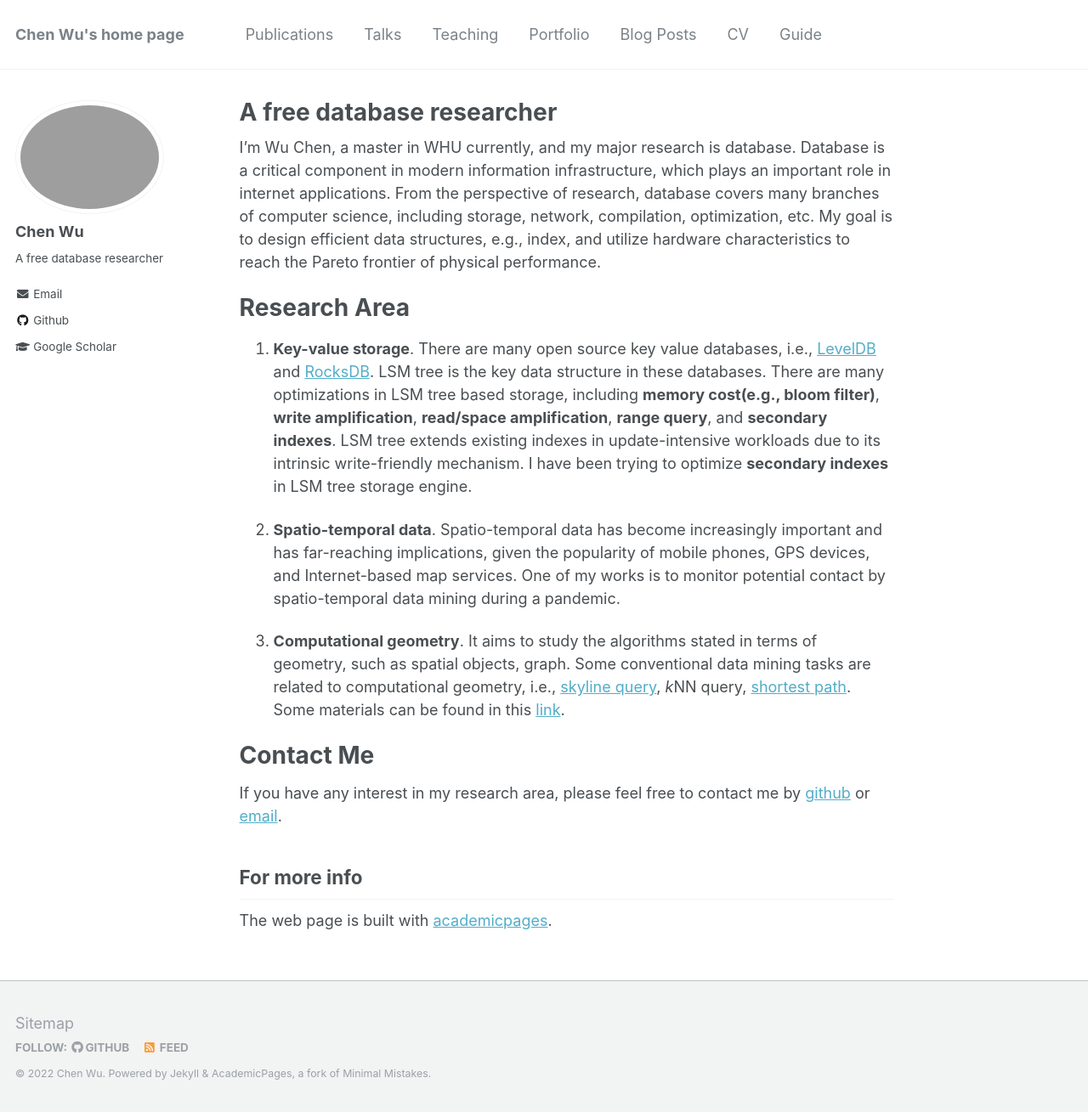
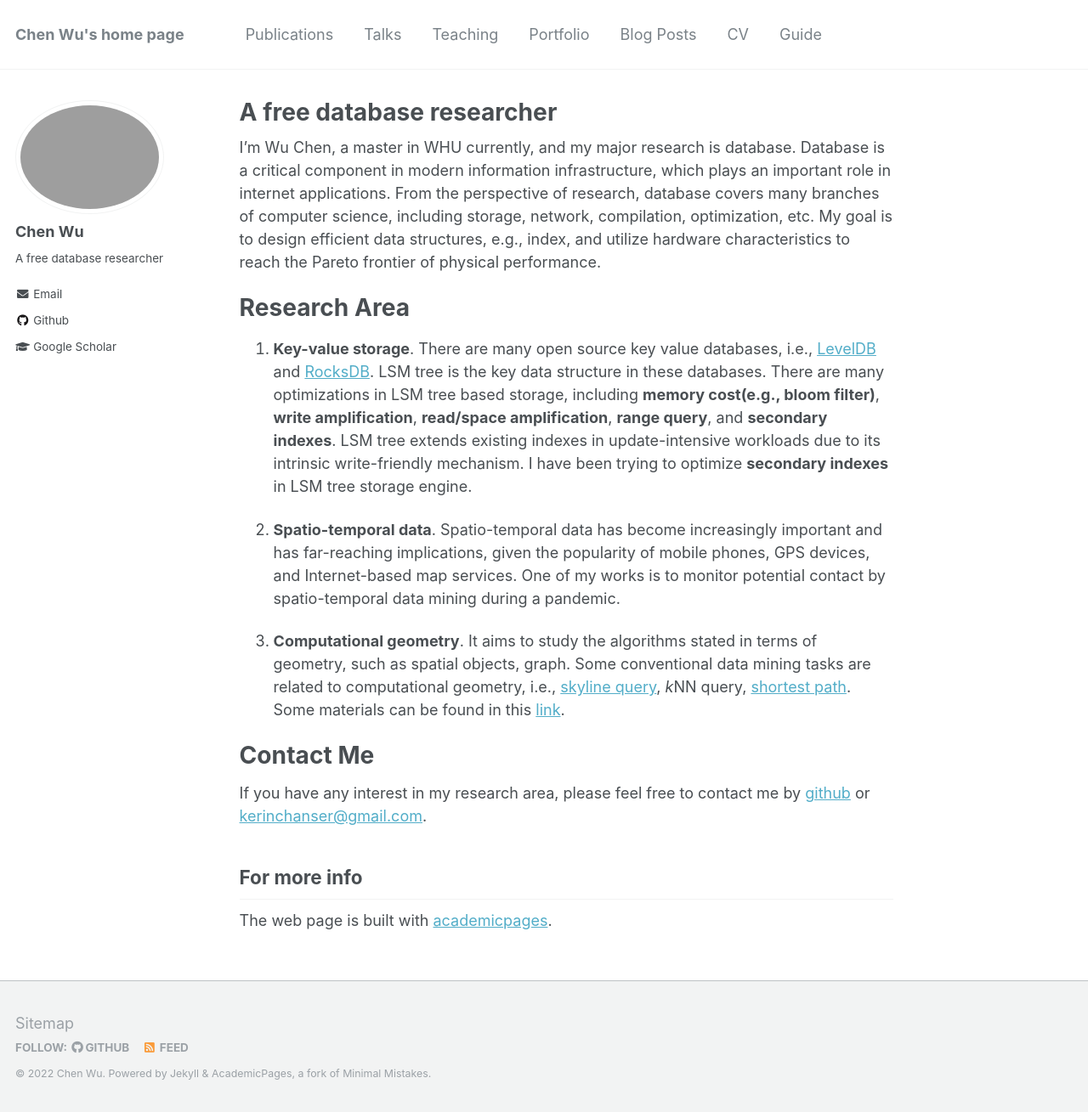
Before and after one commit to Rauthy/Rauthy.github.io, a Jekyll site: the page built from _pages/about.md, in a window 1280 px wide and 1309 px high. Shown: the whole window at 85% size. Built offline with Jekyll 4.4.1, drawn with Linux system fonts in a browser that asks for light colours.

Commit message:
fix home page
fix home page

```diff
--- a/_pages/about.md
+++ b/_pages/about.md
@@ -21,7 +21,7 @@ Research Area
 
 Contact Me
 ======
-If you have any interest in my research area, please feel free to contact me by [github](https://github.com/whuwuchen) or [email](kerinchanser@gmail.com).
+If you have any interest in my research area, please feel free to contact me by [github](https://github.com/whuwuchen) or [kerinchanser@gmail.com](kerinchanser@gmail.com).
 
 
 
```
